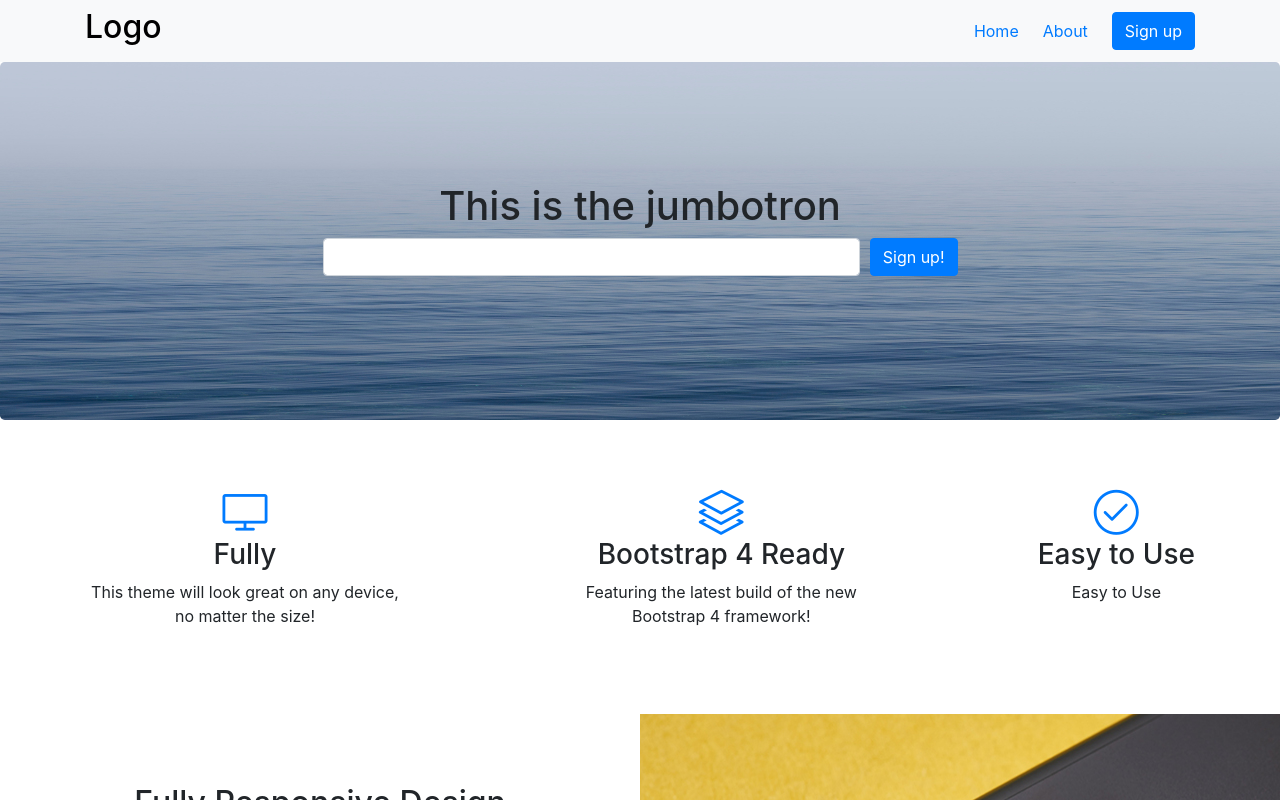
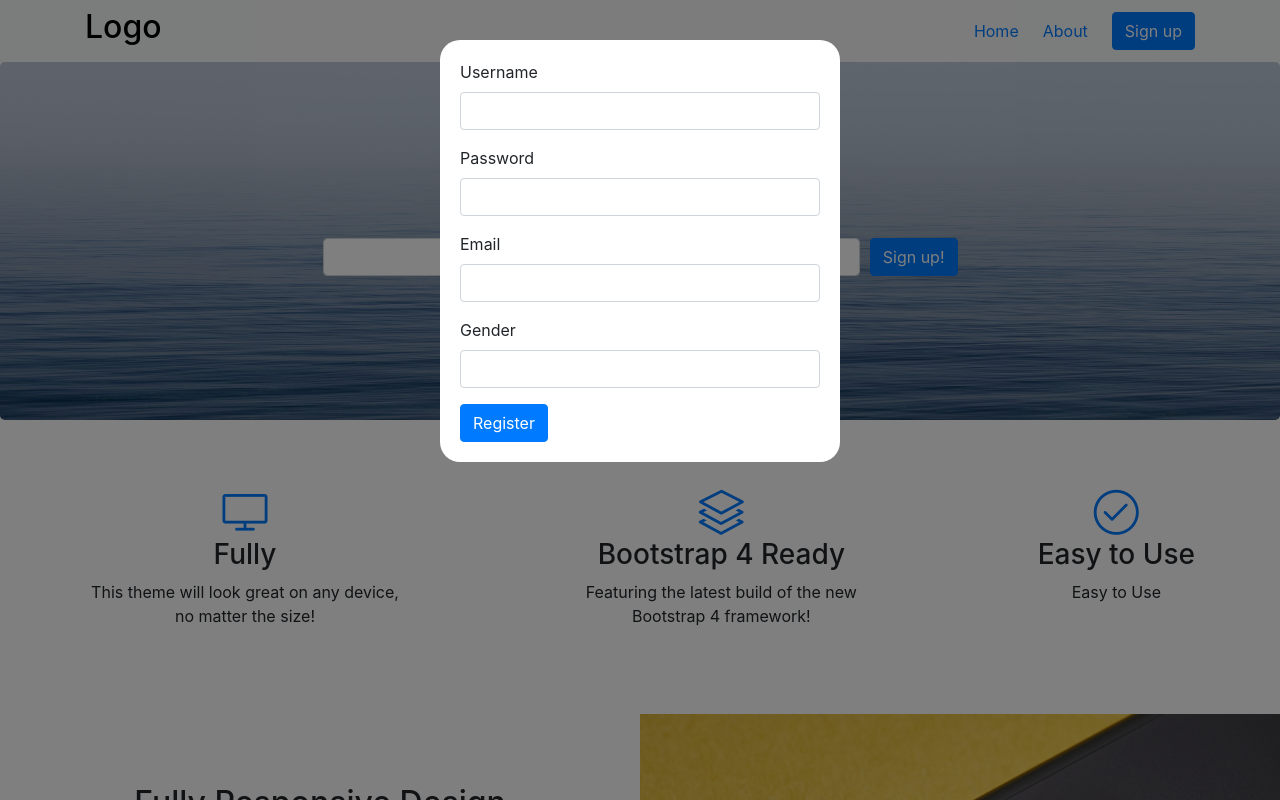
Before and after one commit to Eilaf-Alg/react-landing-page, a React (Create React App) app: page / in a window 1280 px wide. Shown: the top 800 px of the page. Built offline with nearby package versions, Linux system fonts and the light colour scheme.

Commit message:
Commit WIP.

```diff
--- a/src/App.css
+++ b/src/App.css
@@ -74,3 +74,25 @@
   font-size: 18px;
   margin: 16px 0 8px;
 }
+
+.SignUpWindow {
+  background: rgba(0, 0, 0, 0.5);
+  width: 100%;
+  height: 100%;
+  position: fixed;
+  top: 0px;
+  left: 0px;
+}
+
+.SignUpWindow .container {
+  width: 400px;
+  background: white;
+  padding: 20px;
+  margin: 40px auto;
+  border-radius: 20px;
+  text-align: left;
+}
+
+.SignUpWindow .container input {
+  margin: 0 0 16px;
+}
--- a/src/Home.js
+++ b/src/Home.js
@@ -1,11 +1,15 @@
-import React from 'react';
+import React, { useState } from 'react';
 import Jumbotron from './Jumbotron';
 import NavBar from './NavBar';
 import JigSaw from './JigSaw';
+import SignUpWindow from './SignUpWindow'
 import { InfoGroup, Info } from './InfoGroup'
 import { Avatar } from './AvatarGroup'
 
 const Home = () => {
+
+  const [state, setState] = useState({ signUpForm: false });
+
   return (
     <div className="App">
 
@@ -67,6 +71,7 @@ const Home = () => {
 
       <Jumbotron img="img/bg-masthead.jpg"/>
 
+      <SignUpWindow />
     </div>
   );
 }
--- /dev/null
+++ b/src/SignUpWindow.js
@@ -0,0 +1,24 @@
+import React from 'react';
+
+const SignUpWindow = () => {
+    return(<div className="SignUpWindow">
+        <div className="container">
+
+            <label>Username</label>
+            <input type="text" className="form-control" />
+
+            <label>Password</label>
+            <input type="text" className="form-control" />
+
+            <label>Email</label>
+            <input type="text" className="form-control" />
+
+            <label>Gender</label>
+            <input type="text" className="form-control" />
+
+            <button className="btn btn-primary">Register</button>
+        </div>
+    </div>)
+}
+
+export default SignUpWindow;
```
